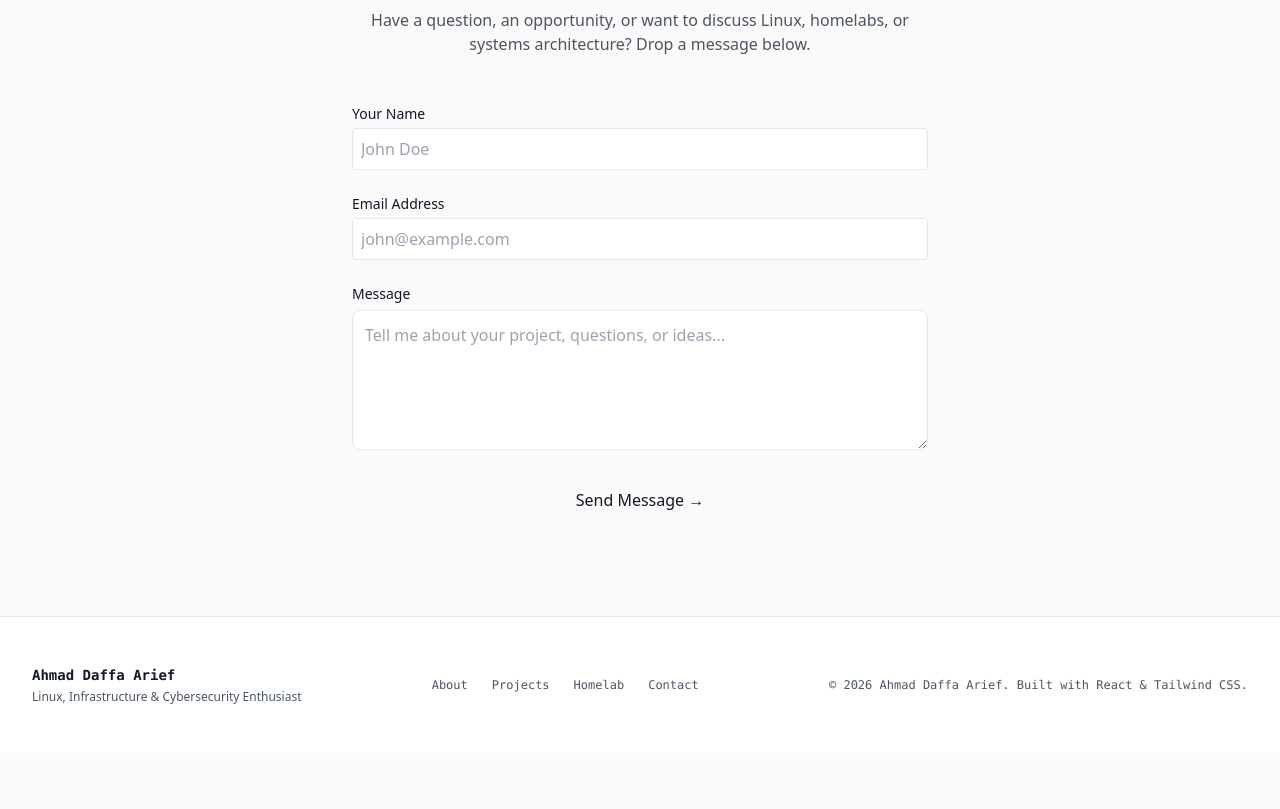
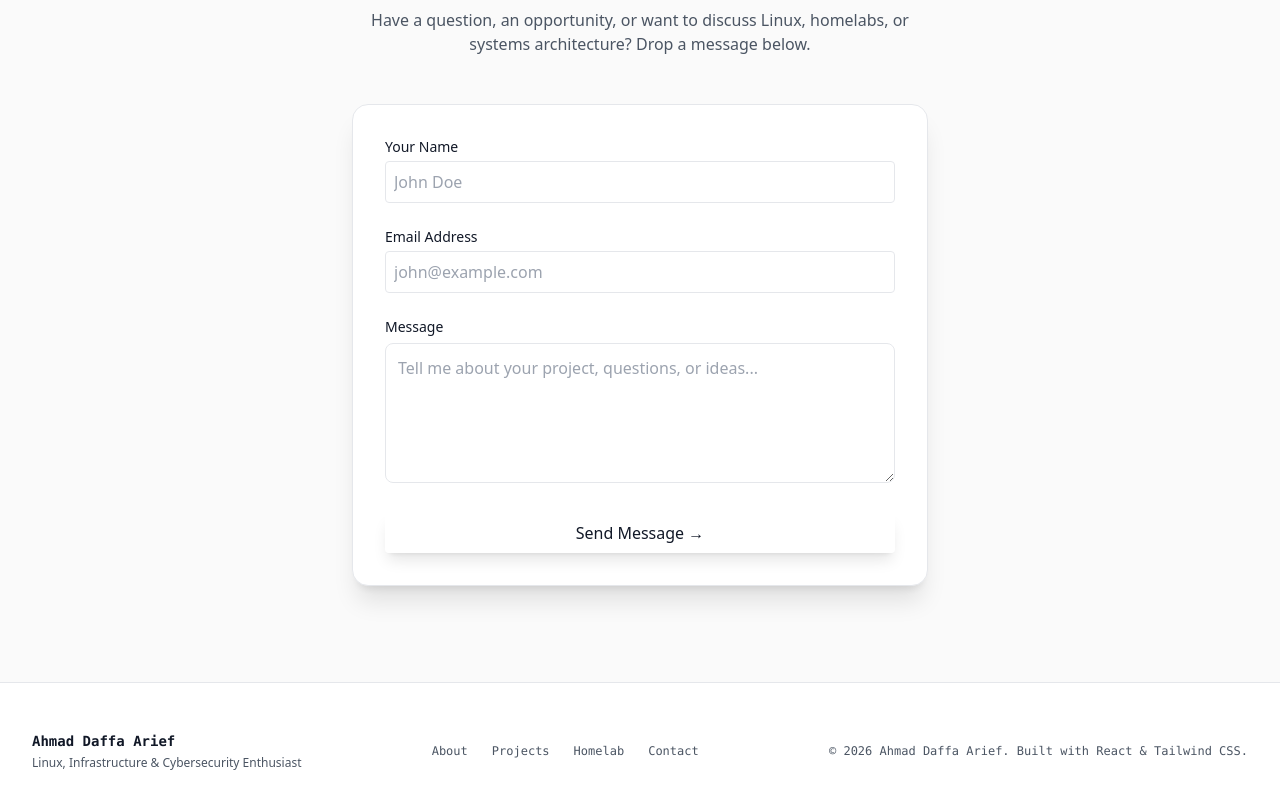
Before and after one commit to uwong241/website-portfolio, a React (Vite) app: page / in a window 1280 px wide. Shown: the part 9422-10231 px from the top of the page. Before the commit the page ends 10175 px from the top, so only its background shows below. Built offline with nearby package versions, Linux system fonts and the light colour scheme.

Commit message:
feat: add staggered plunge animations, card elevation, and ambient glow to Get in Touch section

```diff
--- a/src/sections/Contact.tsx
+++ b/src/sections/Contact.tsx
@@ -1,6 +1,7 @@
 import { useState, FormEvent } from 'react';
 import Section from '../components/ui/Section';
 import Container from '../components/layout/Container';
+import StaggerReveal from '../components/ui/StaggerReveal';
 import Input from '../components/ui/Input';
 import Button from '../components/ui/Button';
 
@@ -49,9 +50,13 @@ export const Contact = () => {
   };
 
   return (
-    <Section id="contact" className="py-24 bg-surface/50">
+    <Section id="contact" className="py-24 bg-surface/50 relative overflow-hidden">
+      {/* Background glow ornament */}
+      <div className="absolute top-1/2 left-1/2 -translate-x-1/2 -translate-y-1/2 w-[480px] h-[480px] bg-accent/10 rounded-full blur-[100px] pointer-events-none -z-10 animate-pulse-slow"></div>
+
       <Container>
         <div className="max-w-xl mx-auto">
+          <StaggerReveal delay={0}>
             <div className="text-center mb-12">
               <span className="text-accent text-sm font-semibold tracking-wider uppercase mb-2 block">Get in Touch</span>
               <h2 className="text-4xl md:text-5xl font-extrabold tracking-tight mb-4">Let's build something exceptional</h2>
@@ -59,32 +64,38 @@ export const Contact = () => {
                 Have a question, an opportunity, or want to discuss Linux, homelabs, or systems architecture? Drop a message below.
               </p>
             </div>
+          </StaggerReveal>
 
           {submitted ? (
-            <div className="p-8 bg-emerald-500/10 border border-emerald-500/30 rounded-lg text-center space-y-4">
-              <div className="w-12 h-12 rounded-full bg-emerald-500/20 text-emerald-500 flex items-center justify-center mx-auto text-2xl font-bold">
+            <StaggerReveal delay={100}>
+              <div className="p-8 bg-emerald-500/10 border border-emerald-500/30 rounded-2xl text-center space-y-4 shadow-xl card-lift">
+                <div className="w-14 h-14 rounded-full bg-emerald-500/20 text-emerald-500 flex items-center justify-center mx-auto text-3xl font-bold animate-bounce">
                   ✓
                 </div>
-              <h3 className="text-xl font-bold text-emerald-600">Message Delivered!</h3>
-              <p className="text-secondary text-sm">
+                <h3 className="text-2xl font-bold text-emerald-600">Message Delivered!</h3>
+                <p className="text-secondary text-sm leading-relaxed">
                   Thank you for reaching out. Your message has been sent directly to my inbox and I will get back to you shortly.
                 </p>
                 <Button
                   variant="secondary"
                   size="sm"
                   onClick={() => setSubmitted(false)}
+                  className="hover:scale-105 active:scale-95 transition-transform"
                 >
                   Send Another Message
                 </Button>
               </div>
+            </StaggerReveal>
           ) : (
-            <form onSubmit={handleSubmit} className="space-y-6">
+            <StaggerReveal delay={150}>
+              <form onSubmit={handleSubmit} className="space-y-6 bg-surface border border-border/80 p-8 rounded-2xl shadow-xl card-lift relative">
                 {errorMessage && (
                   <div className="p-4 rounded-lg bg-rose-500/10 border border-rose-500/30 text-rose-500 text-sm text-center">
                     {errorMessage}
                   </div>
                 )}
 
+                <StaggerReveal delay={200}>
                   <Input
                     label="Your Name"
                     placeholder="John Doe"
@@ -92,6 +103,9 @@ export const Contact = () => {
                     onChange={e => setFormData({...formData, name: e.target.value})}
                     required
                   />
+                </StaggerReveal>
+
+                <StaggerReveal delay={280}>
                   <Input
                     label="Email Address"
                     type="email"
@@ -100,6 +114,9 @@ export const Contact = () => {
                     onChange={e => setFormData({...formData, email: e.target.value})}
                     required
                   />
+                </StaggerReveal>
+
+                <StaggerReveal delay={360}>
                   <div className="w-full">
                     <label className="block text-sm font-medium mb-1.5 text-primary">Message</label>
                     <textarea
@@ -110,11 +127,14 @@ export const Contact = () => {
                       required
                     />
                   </div>
+                </StaggerReveal>
+
+                <StaggerReveal delay={440}>
                   <Button
                     type="submit"
                     variant="primary"
                     size="lg"
-                className="w-full flex items-center justify-center gap-2"
+                    className="w-full flex items-center justify-center gap-2 hover:scale-[1.02] active:scale-[0.98] transition-transform shadow-lg shadow-accent/25"
                     disabled={loading}
                   >
                     {loading ? (
@@ -126,7 +146,9 @@ export const Contact = () => {
                       'Send Message →'
                     )}
                   </Button>
+                </StaggerReveal>
               </form>
+            </StaggerReveal>
           )}
         </div>
       </Container>
```
Lines whose indentation alone changed are shown as unchanged.
